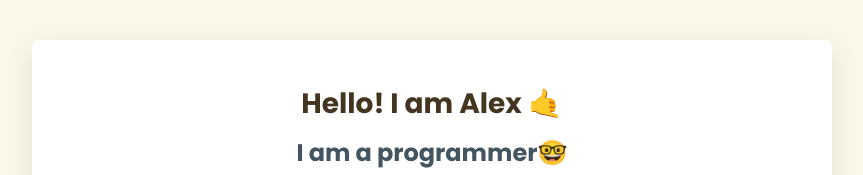
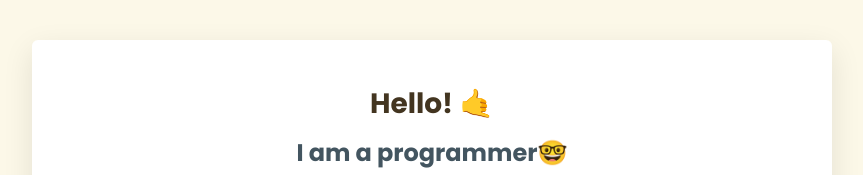
Before and after one commit to Alexmry/my-profile, a plain HTML site: page index.html in a window 1280 px wide. Shown: the top 175 px of the page, without its empty margins (208-1071 px from the left). Drawn offline with Linux system fonts and the light colour scheme.

Commit message:
make my profile prettier

```diff
--- a/index.html
+++ b/index.html
@@ -9,7 +9,7 @@
   <body>
     <div class="container">
       <div class="card-white text-center">
-        <h1>Hello! I am Alex 🤙</h1>
+        <h1>Hello! 🤙</h1>
         <h2> I am a programmer🤓</h2>
         <img src="images/pic.png" alt="Le Wagon logo" class="avatar">
         <p>Hi, I recently started  programming 💻, I like learning and swimming 🏊‍♂️</p>
```
